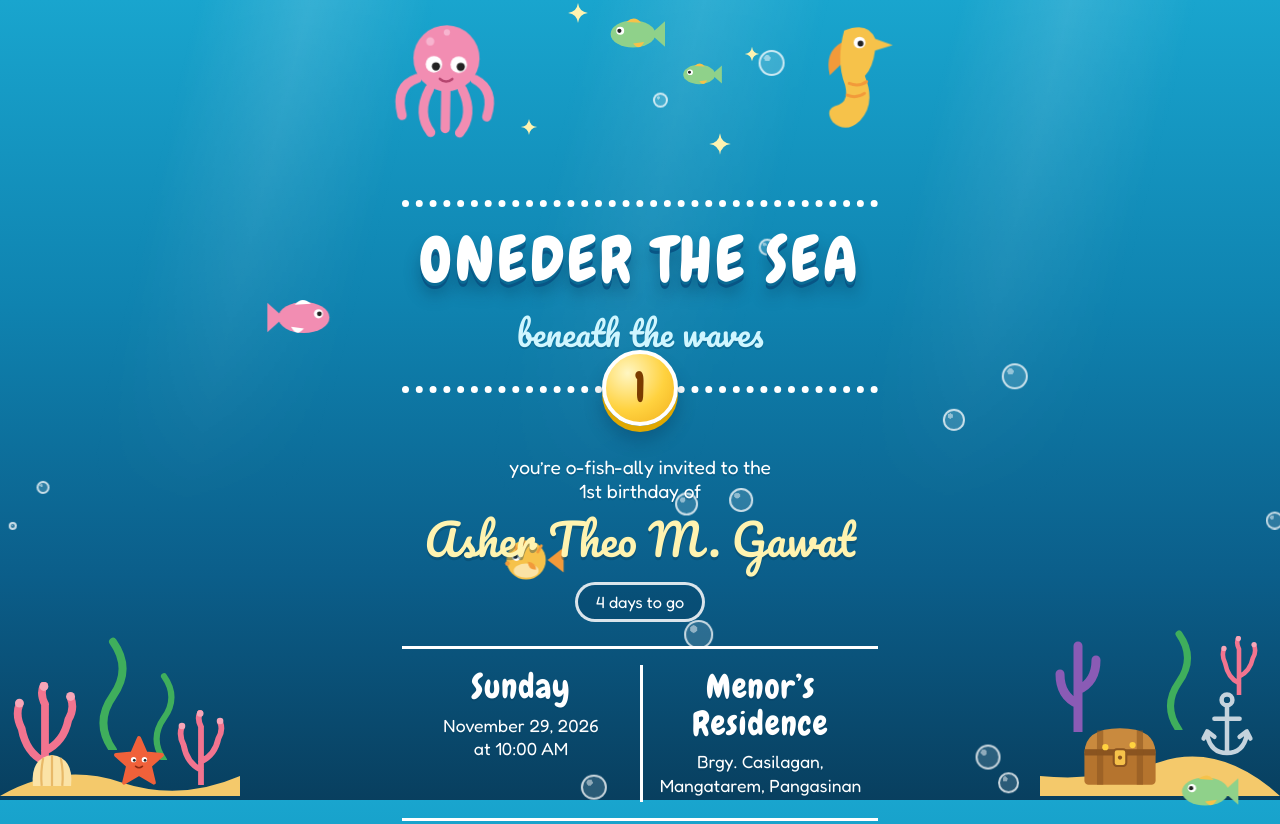
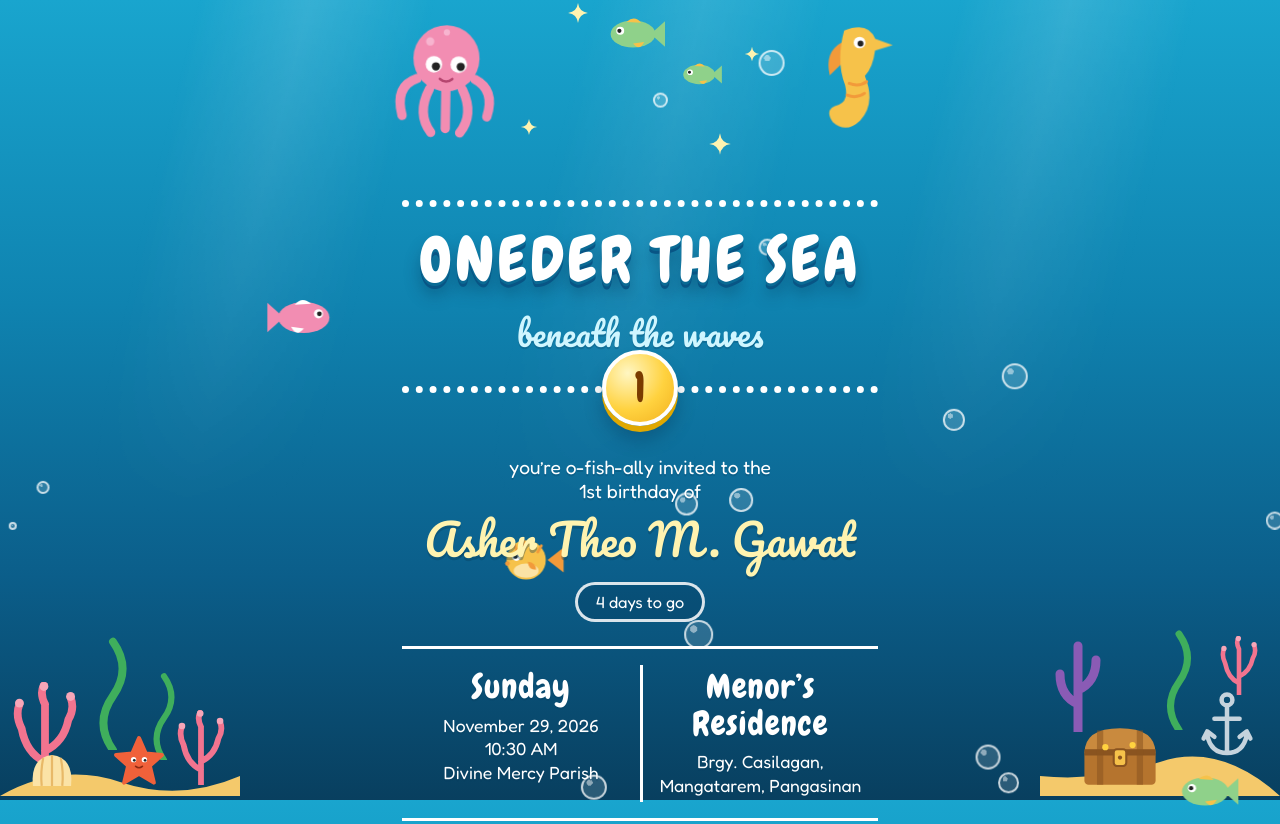
Before and after one commit to S0rtcian/Invitation, a plain HTML site: page index.html in a window 1280 px wide. Shown: the top 824 px of the page. Drawn offline with Linux system fonts and the light colour scheme.

Commit message:
Modify event time and add location in index.html
Updated event details with new time and location.

```diff
--- a/index.html
+++ b/index.html
@@ -269,7 +269,7 @@ html,body{max-width:100%;overflow-x:hidden}
   <p class="count" id="count" hidden></p>
 
   <div class="info">
-    <div><div class="big">Sunday</div><p>November 29, 2026<br>at 10:00 AM</p></div>
+    <div><div class="big">Sunday</div><p>November 29, 2026<br>10:30 AM<br>Divine Mercy Parish</p></div>
     <div><div class="big">Menor’s Residence</div><p>Brgy. Casilagan,<br>Mangatarem, Pangasinan</p></div>
   </div>
 
```
